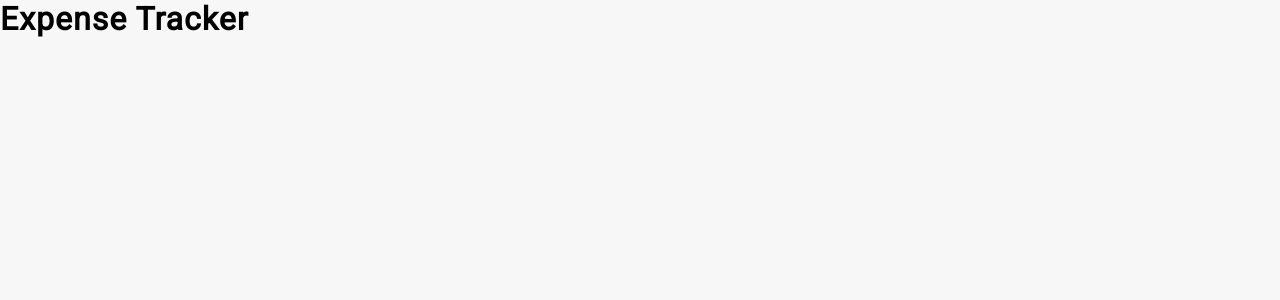
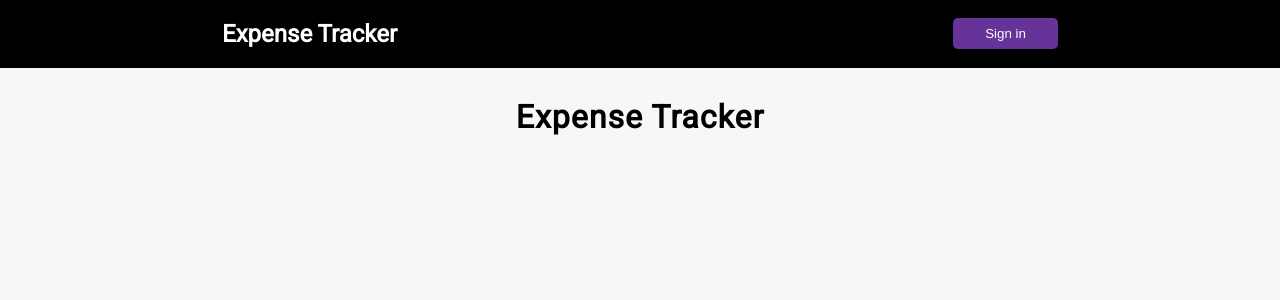
Before and after one commit to KramYengir/expense-tracker, a Next.js app: page / in a window 1280 px wide. Shown: the top 300 px of the page. Built offline with nearby package versions, Linux system fonts and the light colour scheme; no server answers.

Commit message:
add Header to main layout

```diff
--- a/app/layout.tsx
+++ b/app/layout.tsx
@@ -2,6 +2,7 @@ import type { Metadata } from "next";
 import { Roboto } from "next/font/google";
 import "./globals.css";
 import { ClerkProvider } from "@clerk/nextjs";
+import Header from "@/components/Header";
 
 const roboto = Roboto({ subsets: ["latin"], weight: "400" });
 
@@ -18,7 +19,10 @@ export default function RootLayout({
   return (
     <ClerkProvider>
       <html lang="en">
-        <body className={roboto.className}>{children}</body>
+        <body className={roboto.className}>
+          <Header />
+          <main className="container">{children}</main>
+        </body>
       </html>
     </ClerkProvider>
   );
```
